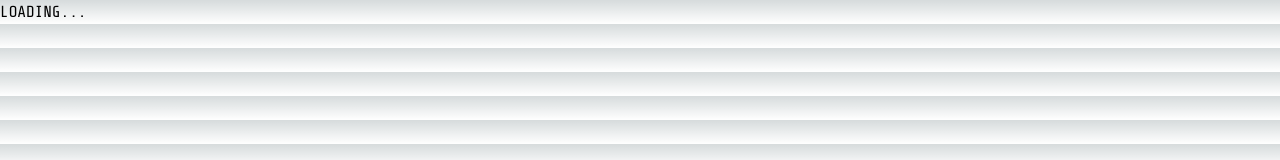
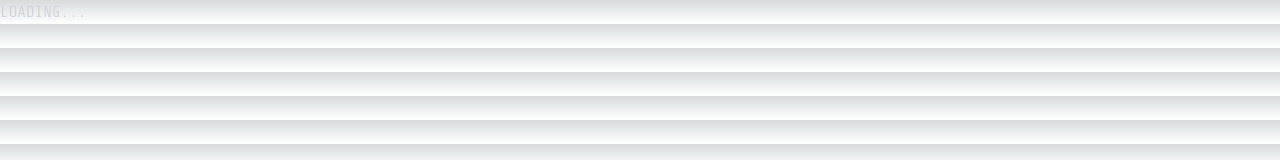
Before and after one commit to brandon-moy/idea-playground, a Next.js app: page /loading-spinners in a window 1280 px wide. Shown: the top 160 px of the page. Built offline with nearby package versions, Linux system fonts and the light colour scheme.

Commit message:
Creating separate component for letter to try and make reusable

```diff
--- /dev/null
+++ b/components/spinners/nikke-letter.tsx
@@ -0,0 +1,14 @@
+interface NikkeLetterProps {
+  letter: String;
+  delay: Number;
+}
+
+const NikkeLetter: React.FC<NikkeLetterProps> = ({ letter, delay }) => {
+  return (
+    <p className={`animate-[letter-jump_1s_linear_infinite] delay-${delay}`}>
+      {letter}
+    </p>
+  );
+};
+
+export default NikkeLetter;
--- a/components/spinners/nikke.tsx
+++ b/components/spinners/nikke.tsx
@@ -1,3 +1,5 @@
+import NikkeLetter from "./nikke-letter";
+
 export default function NikkeLoader() {
   return (
     // main container
@@ -10,9 +12,9 @@ export default function NikkeLoader() {
         <div></div>
       </div>
       {/* LOADING... container */}
-      <div className="flex font-st-mono">
-        <p>L</p>
-        <p>O</p>
+      <div className="flex font-st-mono text-gray-300">
+        <NikkeLetter letter="L" delay={75} />
+        <NikkeLetter letter="O" delay={100} />
         <p>A</p>
         <p>D</p>
         <p>I</p>
--- a/tailwind.config.ts
+++ b/tailwind.config.ts
@@ -62,6 +62,10 @@ const config: Config = {
             "background-size": "400%",
           },
         },
+        "letter-jump": {
+          "0%, 50%": { transform: "translateY(0px)" },
+          "25%": { transform: "translateY(-5px)" },
+        },
       },
       aspectRatio: {
         card: "10 / 16",
```
